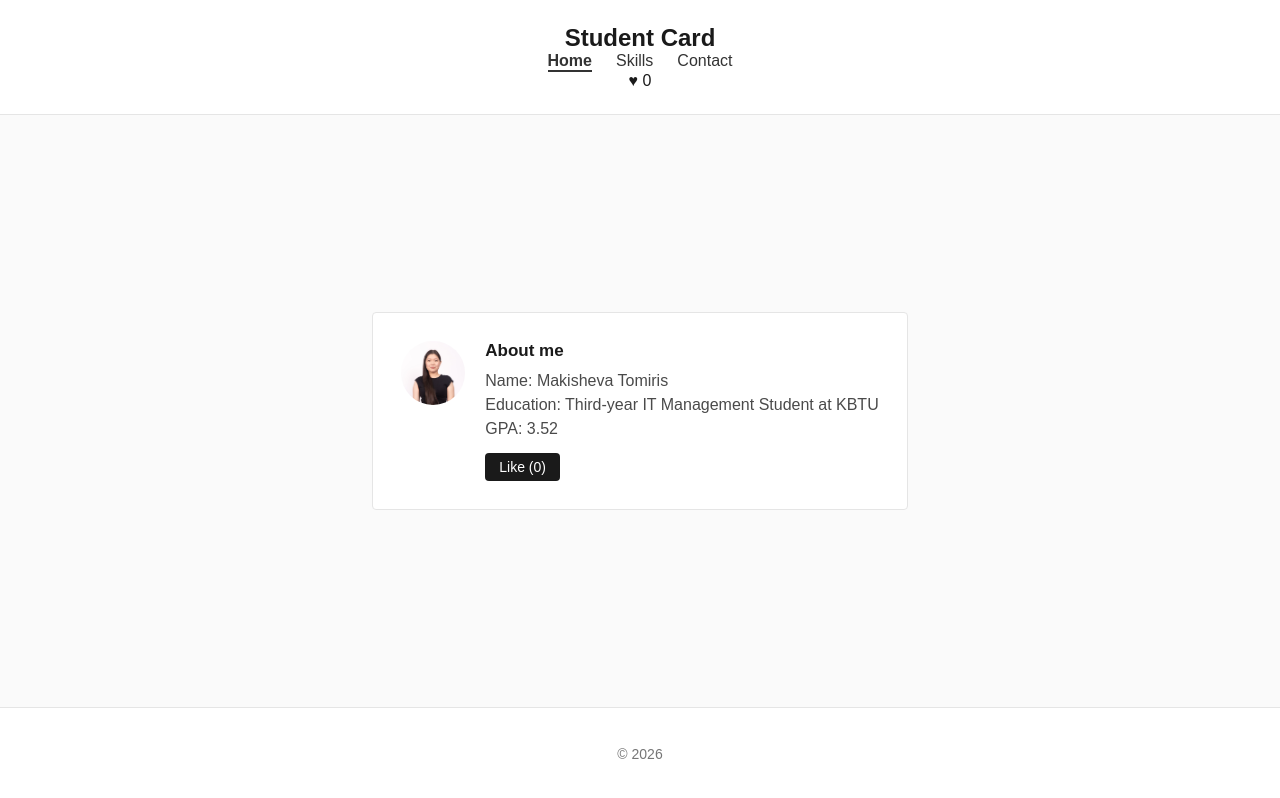
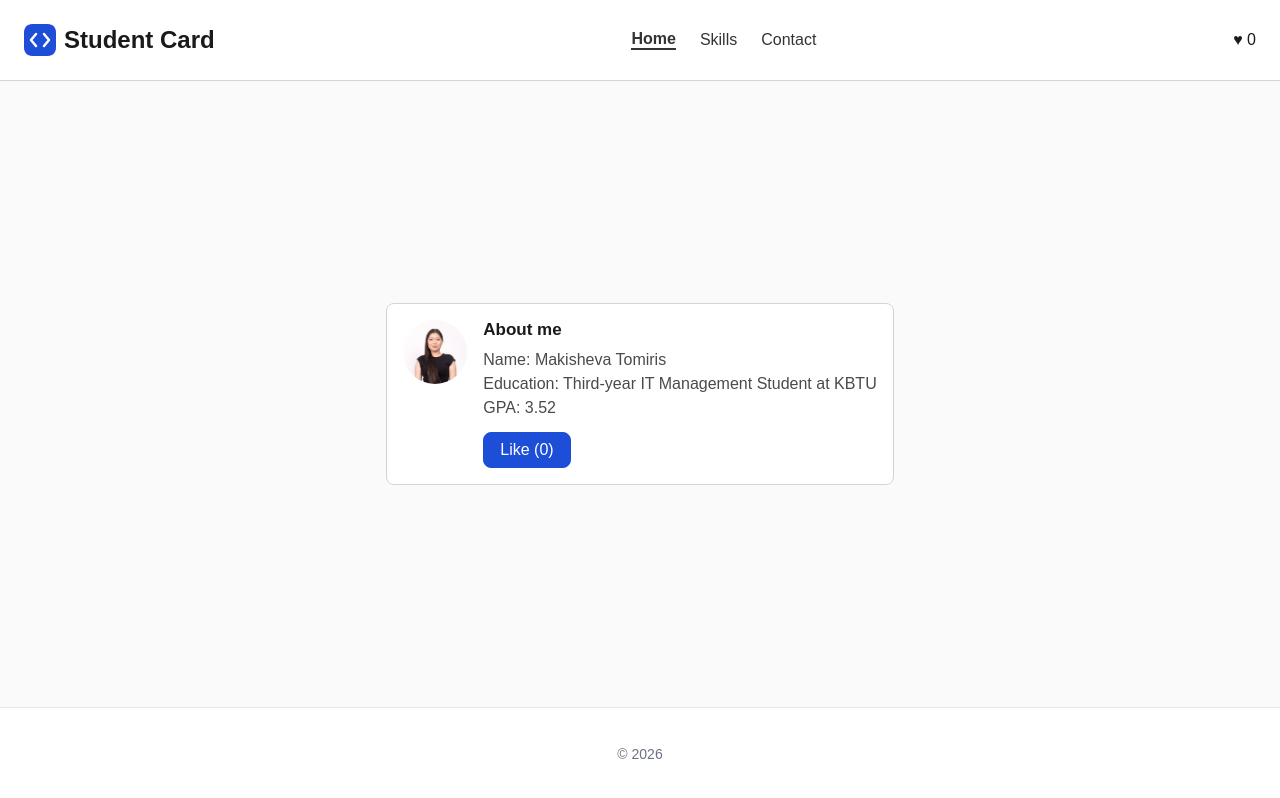
Before and after one commit to makishevat/iwamad-practice, a React (Vite) app: page / in a window 1280 px wide. Built offline with nearby package versions, Linux system fonts and the light colour scheme.

Commit message:
Week 5: design tokens and UI components

```diff
--- a/src/components/Header.tsx
+++ b/src/components/Header.tsx
@@ -1,5 +1,6 @@
 import { NavLink } from "react-router";
 import { useLikes } from "../context/LikesContext";
+import logo from "../assets/logo.svg";
 
 type HeaderProps = {
   title: string;
@@ -10,7 +11,10 @@ export function Header({ title }: HeaderProps) {
 
   return (
     <header>
-      <h1>{title}</h1>
+      <div className="brand">
+        <img src={logo} alt="" className="logo" width={32} height={32} />
+        <h1>{title}</h1>
+      </div>
       <nav>
         <NavLink to="/" end>Home</NavLink>
         <NavLink to="/skills">Skills</NavLink>
--- a/src/components/LikeButton.tsx
+++ b/src/components/LikeButton.tsx
@@ -1,11 +1,16 @@
 import { useLikes } from "../context/LikesContext";
+import { Button } from "./ui/Button";
 
 export function LikeButton() {
   const { likes, addLike } = useLikes();
 
   return (
-    <button className="like-btn" onClick={addLike}>
+    <Button
+      className="like-btn"
+      onClick={addLike}
+      aria-label={`Like (${likes} likes)`}
+    >
       Like ({likes})
-    </button>
+    </Button>
   );
 }
--- a/src/components/ProfileCard.tsx
+++ b/src/components/ProfileCard.tsx
@@ -1,4 +1,5 @@
 import { LikeButton } from "./LikeButton";
+import { Card } from "./ui/Card";
 
 type ProfileCardProps = {
   name: string;
@@ -14,7 +15,8 @@ export function ProfileCard({
   avatarUrl
 }: ProfileCardProps) {
   return (
-    <section className="card">
+    <Card>
+      <div className="profile">
         <img src={avatarUrl} alt={name} className="avatar" />
         <div className="card-text">
           <h2>About me</h2>
@@ -27,6 +29,7 @@ export function ProfileCard({
           </p>
           <LikeButton />
         </div>
-    </section>
+      </div>
+    </Card>
   );
 }
--- a/src/components/SkillItem.tsx
+++ b/src/components/SkillItem.tsx
@@ -1,3 +1,5 @@
+import { Tag } from "./ui/Tag";
+
 type Skill = {
   id: number;
   label: string;
@@ -8,5 +10,9 @@ type SkillItemProps = {
 };
 
 export function SkillItem({ skill }: SkillItemProps) {
-  return <li className="skill-item">{skill.label}</li>;
+  return (
+    <li className="skill-item">
+      <Tag label={skill.label} />
+    </li>
+  );
 }
--- /dev/null
+++ b/src/components/ui/Button.tsx
@@ -0,0 +1,20 @@
+import type { ButtonHTMLAttributes } from "react";
+
+type ButtonProps = ButtonHTMLAttributes<HTMLButtonElement> & {
+  variant?: "primary" | "secondary";
+};
+
+export function Button({
+  variant = "primary",
+  className = "",
+  type = "button",
+  ...rest
+}: ButtonProps) {
+  return (
+    <button
+      type={type}
+      className={`btn btn-${variant} ${className}`.trim()}
+      {...rest}
+    />
+  );
+}
--- /dev/null
+++ b/src/components/ui/Card.tsx
@@ -0,0 +1,5 @@
+import type { ReactNode } from "react";
+
+export function Card({ children }: { children: ReactNode }) {
+  return <div className="card">{children}</div>;
+}
--- /dev/null
+++ b/src/components/ui/Tag.tsx
@@ -0,0 +1,3 @@
+export function Tag({ label }: { label: string }) {
+  return <span className="tag">{label}</span>;
+}
--- a/src/main.tsx
+++ b/src/main.tsx
@@ -3,7 +3,9 @@ import { createRoot } from "react-dom/client";
 import { BrowserRouter } from "react-router";
 import App from "./App";
 import { LikesProvider } from "./context/LikesContext";
+import "./styles/tokens.css";
 import './style.css'
+import "./styles/ui.css";
 
 
 createRoot(document.getElementById("root")!).render(
--- a/src/style.css
+++ b/src/style.css
@@ -15,10 +15,20 @@ body {
 }
 
 header {
-  text-align: center;
-  padding: 24px;
+  display: flex;
+  flex-direction: column;
+  align-items: center;
+  gap: var(--space-2);
+  padding: var(--space-6);
   background-color: #ffffff;
-  border-bottom: 1px solid #e5e5e5;
+  border-bottom: 1px solid var(--color-border);
+}
+
+@media (min-width: 640px) {
+  header {
+    flex-direction: row;
+    justify-content: space-between;
+  }
 }
 
 header h1 {
@@ -31,7 +41,7 @@ footer {
   padding: 24px;
   background-color: #ffffff;
   border-top: 1px solid #e5e5e5;
-  color: #767676;
+  color: var(--color-text-muted);
   font-size: 14px;
 }
 
@@ -42,18 +52,6 @@ main {
   justify-content: center;
   flex: 1;
   padding: 32px 16px;
-}
-
-.card {
-  display: flex;
-  gap: 20px;
-  align-items: flex-start;
-  padding: 28px;
-  border: 1px solid #e5e5e5;
-  border-radius: 4px;
-  max-width: 500px;
-  background-color: #ffffff;
-  text-align: left;
 }
 
 .avatar {
@@ -103,22 +101,12 @@ main {
 
 .like-btn {
   align-self: flex-start;
-  padding: 6px 14px;
   margin-top: 12px;
-  background-color: #1a1a1a;
-  color: #ffffff;
-  border: none;
-  border-radius: 4px;
-  cursor: pointer;
-  font-size: 14px;
-}
-
-.like-btn:hover {
-  background-color: #333333;
 }
 
 .like-btn.liked {
   background-color: #dc2626;
+  border-color: #dc2626;
 }
 
 .skills-list {
@@ -128,19 +116,10 @@ main {
 }
 
 .skill-item {
-  background-color: #f0f0f0;
-  padding: 4px 12px;
-  border-radius: 4px;
-  font-size: 14px;
   margin-bottom: 8px;
 }
 
 @media (max-width: 480px) {
-    .card {
-    width: 90%;
-    max-width: 320px;
-  }
-
   .like-btn {
     align-self: center;
   }
@@ -148,8 +127,16 @@ main {
 
 nav {
   display: flex;
-  justify-content: center;
-  gap: 24px;
+  flex-direction: column;
+  align-items: center;
+  gap: var(--space-2);
+}
+
+@media (min-width: 640px) {
+  nav {
+    flex-direction: row;
+    gap: var(--space-6);
+  }
 }
 
 nav a {
--- /dev/null
+++ b/src/styles/tokens.css
@@ -0,0 +1,17 @@
+:root {
+  /* color */
+  --color-primary: #1d4ed8;
+  --color-on-primary: #ffffff;
+  --color-text: #1f2937;
+  --color-text-muted: #6b7280;
+  --color-surface: #ffffff;
+  --color-border: #d1d5db;
+
+  /* space */
+  --space-2: 8px;
+  --space-4: 16px;
+  --space-6: 24px;
+
+  /* radius */
+  --radius-md: 8px;
+}
--- /dev/null
+++ b/src/styles/ui.css
@@ -0,0 +1,56 @@
+.btn {
+  padding: var(--space-2) var(--space-4);
+  border-radius: var(--radius-md);
+  border: 1px solid var(--color-primary);
+  font: inherit;
+  cursor: pointer;
+}
+.btn-primary {
+  background: var(--color-primary);
+  color: var(--color-on-primary);
+}
+.btn-secondary {
+  background: var(--color-surface);
+  color: var(--color-primary);
+}
+
+.card {
+  display: flex;
+  flex-direction: column;
+  max-width: 500px;
+  text-align: left;
+  gap: var(--space-2);
+  padding: var(--space-4);
+  background: var(--color-surface);
+  border: 1px solid var(--color-border);
+  border-radius: var(--radius-md);
+  color: var(--color-text);
+}
+
+.tag {
+  display: inline-block;
+  font-size: 14px;
+  padding: 2px var(--space-2);
+  border: 1px solid var(--color-border);
+  border-radius: 999px;
+  color: var(--color-text);
+}
+.profile {
+  display: flex;
+  gap: var(--space-4);
+  align-items: flex-start;
+}
+:focus-visible {
+  outline: 2px solid var(--color-primary);
+  outline-offset: 2px;
+}
+.brand {
+  display: flex;
+  align-items: center;
+  gap: var(--space-2);
+}
+
+.logo {
+  width: 32px;
+  height: 32px;
+}
```
Also changed, not shown: 5 other files (tests, documents, lock files or other folders). Lines whose indentation alone changed are shown as unchanged.
